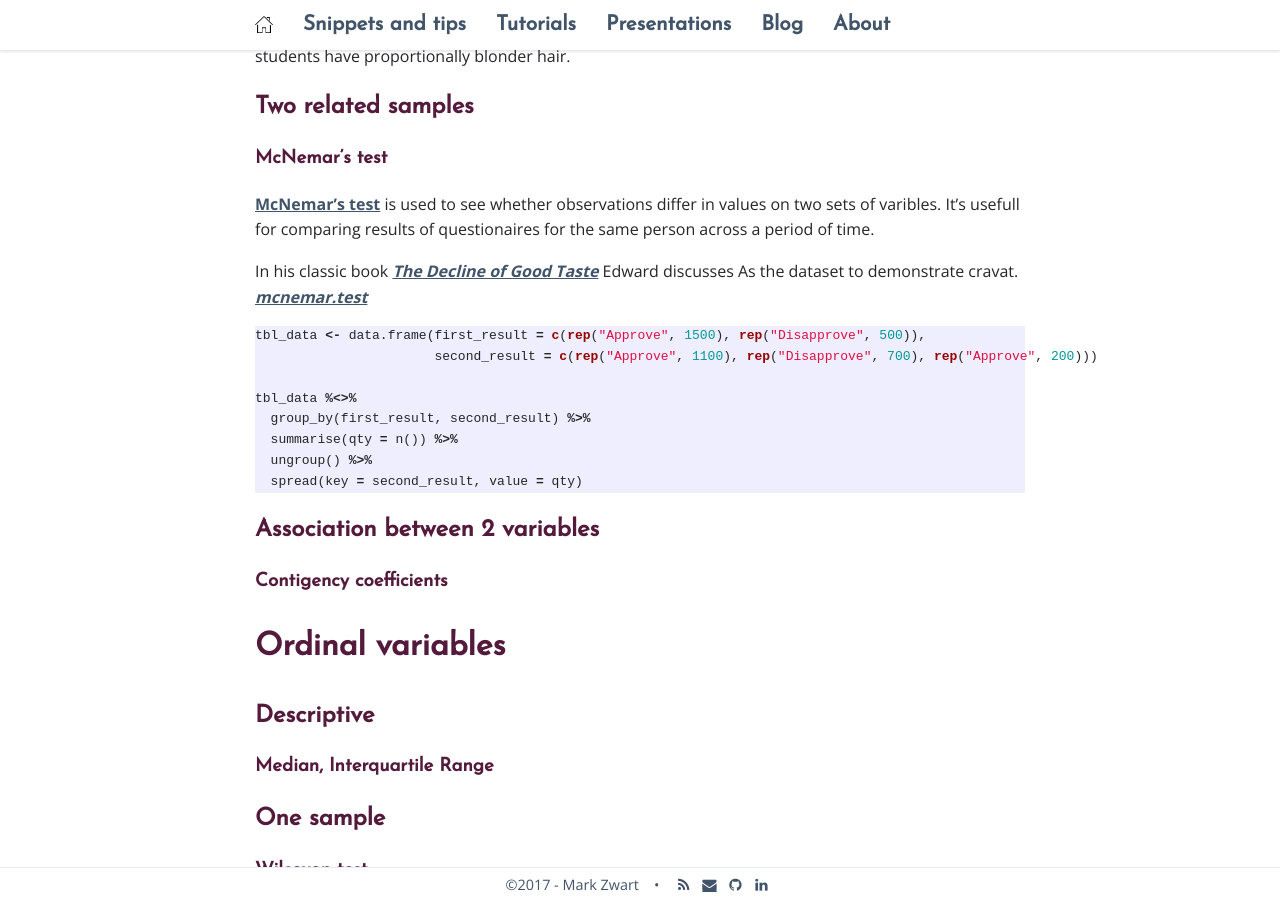
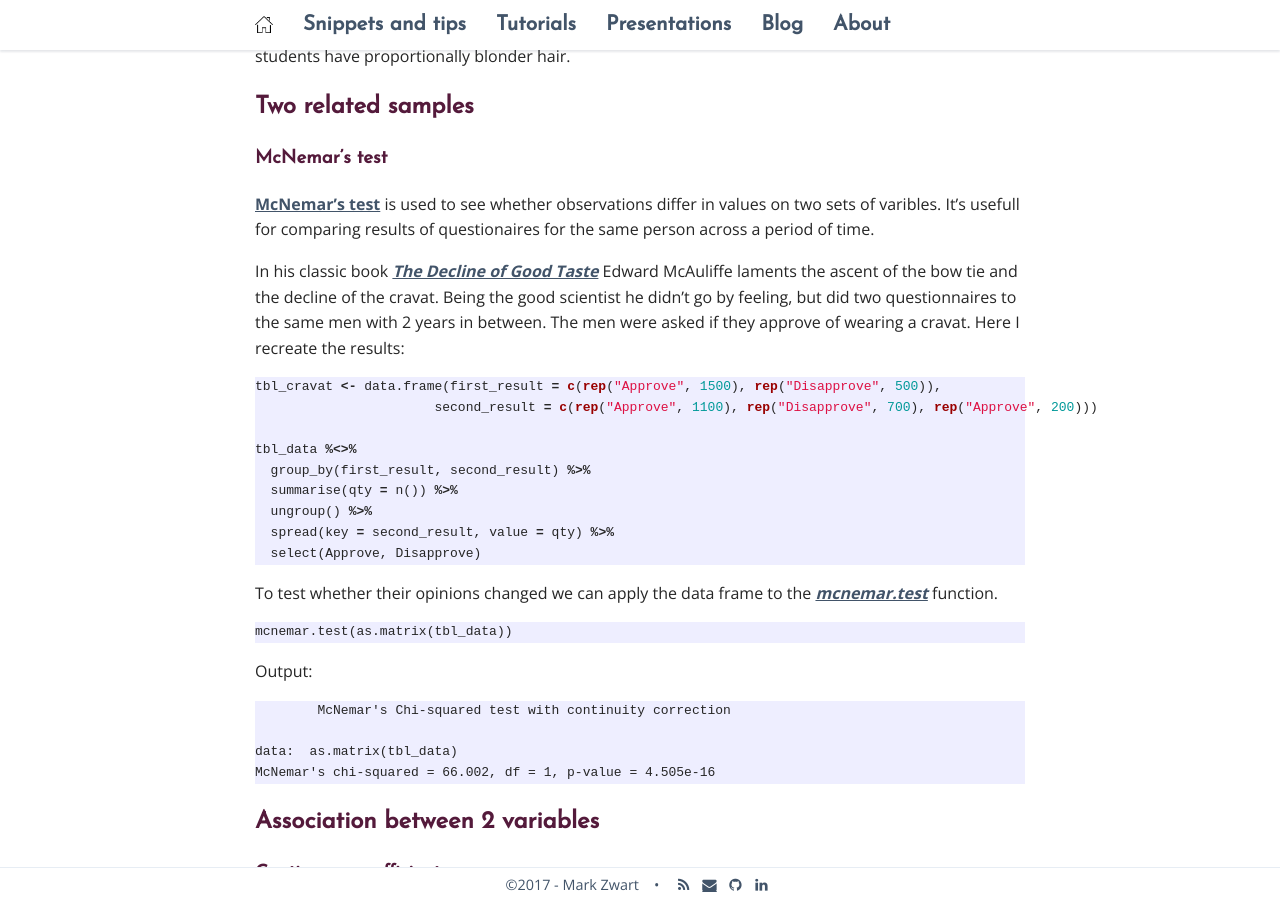
Before and after one commit to mark-me/mark-me.github.io, a Jekyll site: the page built from _pages/tutorials/statistical-tests/statistical-tests.md, in a window 1280 px wide and 900 px high, scrolled down 6082 px. Built offline with Jekyll 4.4.1, drawn with Linux system fonts in a browser that asks for light colours; nearby versions of some CDN libraries; comment, search, counter and statistics services are not loaded.

Commit message:
Update statistical-tests.md

````diff
--- a/_pages/tutorials/statistical-tests/statistical-tests.md
+++ b/_pages/tutorials/statistical-tests/statistical-tests.md
@@ -204,17 +204,30 @@ The p value is below 0.05 and tells us that there is a difference in hair color
 
 **[McNemar's test](https://en.wikipedia.org/wiki/McNemar%27s_test)** is used to see whether observations differ in values on two sets of varibles. It's usefull for comparing results of questionaires for the same person across a period of time.
 
-In his classic book _[The Decline of Good Taste](https://www.gutenberg.org/ebooks/search/?query=The+decline+of+good+taste)_ Edward discusses As the dataset to demonstrate cravat. _[mcnemar.test](https://stat.ethz.ch/R-manual/R-devel/library/stats/html/mcnemar.test.html)_
+In his classic book _[The Decline of Good Taste](https://www.gutenberg.org/ebooks/search/?query=The+decline+of+good+taste)_ Edward McAuliffe laments the ascent of the bow tie and the decline of the cravat. Being the good scientist he didn't go by feeling, but did two questionnaires to the same men with 2 years in between. The men were asked if they approve of wearing a cravat. Here I recreate the results:
 ```r
-tbl_data <- data.frame(first_result = c(rep("Approve", 1500), rep("Disapprove", 500)),
+tbl_cravat <- data.frame(first_result = c(rep("Approve", 1500), rep("Disapprove", 500)),
                        second_result = c(rep("Approve", 1100), rep("Disapprove", 700), rep("Approve", 200)))
 
 tbl_data %<>%
   group_by(first_result, second_result) %>%
   summarise(qty = n()) %>%
   ungroup() %>%
-  spread(key = second_result, value = qty)
+  spread(key = second_result, value = qty) %>%
+  select(Approve, Disapprove)
 ```
+To test whether their opinions changed we can apply the data frame to the _[mcnemar.test](https://stat.ethz.ch/R-manual/R-devel/library/stats/html/mcnemar.test.html)_ function.
+```r
+mcnemar.test(as.matrix(tbl_data))
+```
+Output:
+```
+	McNemar's Chi-squared test with continuity correction
+
+data:  as.matrix(tbl_data)
+McNemar's chi-squared = 66.002, df = 1, p-value = 4.505e-16
+```
+
 
 ## Association between 2 variables
 
````
